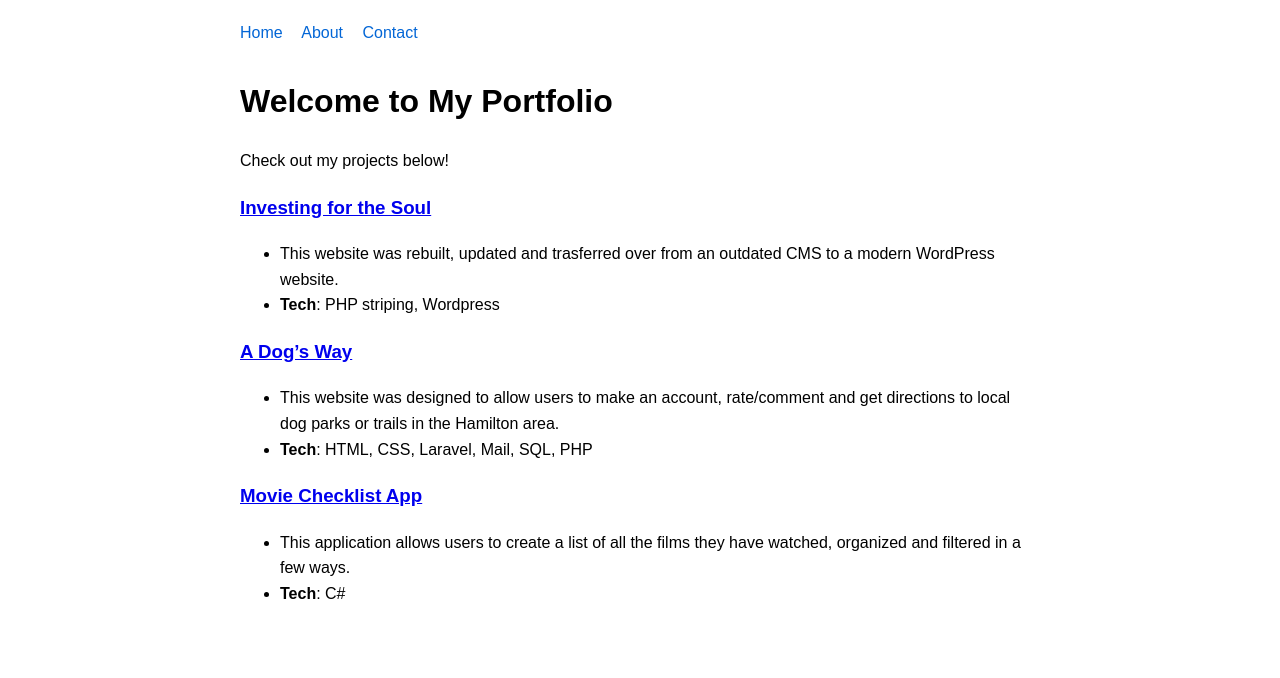
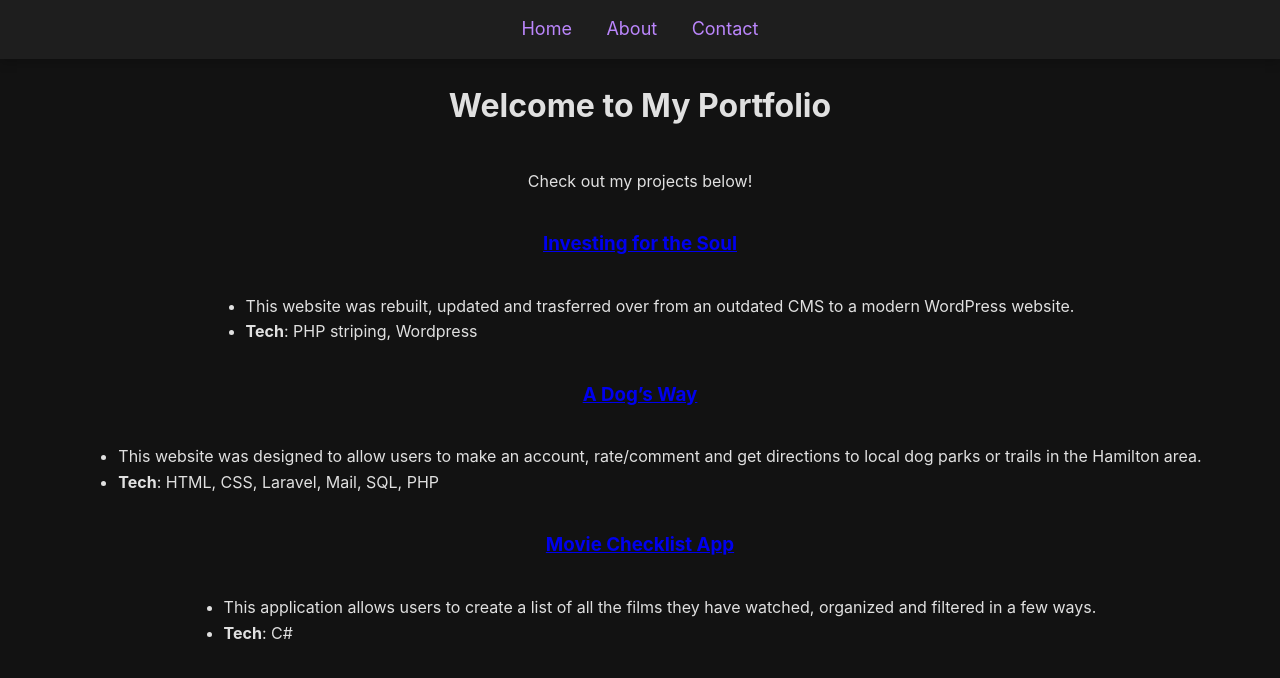
Before and after one commit to nolanhotrum/nolanhotrum.github.io, a Jekyll site: the page built from index.md, in a window 1280 px wide. Shown: the top 678 px of the page. Built offline with Jekyll 4.4.1, drawn with Linux system fonts in a browser that asks for light colours.

Commit message:
Update styles.css
Updating css styles.

```diff
--- a/assets/css/styles.css
+++ b/assets/css/styles.css
@@ -1,28 +1,88 @@
+/* Global Styles */
 body {
-  font-family: Arial, sans-serif;
-  max-width: 800px;
-  margin: 0 auto;
-  padding: 20px;
+  font-family: 'Inter', sans-serif;
+  background-color: #121212;
+  color: #e0e0e0;
+  margin: 0;
+  padding: 0;
+  display: flex;
+  flex-direction: column;
+  align-items: center;
+  justify-content: center;
   line-height: 1.6;
 }
 
+.container {
+  width: 90%;
+  max-width: 1000px;
+  padding: 20px;
+}
+
+/* Navigation */
 nav {
-  margin-bottom: 30px;
+  width: 100%;
+  background: #1e1e1e;
+  padding: 15px 0;
+  text-align: center;
+  box-shadow: 0 4px 10px rgba(0, 0, 0, 0.2);
 }
 
 nav a {
-  margin-right: 15px;
+  color: #bb86fc;
   text-decoration: none;
-  color: #0366d6;
+  margin: 0 15px;
+  font-size: 18px;
+  transition: color 0.3s ease-in-out;
 }
 
 nav a:hover {
+  color: #ffffff;
+}
+
+/* Sections */
+section {
+  margin: 40px 0;
+  padding: 20px;
+  background: #1e1e1e;
+  border-radius: 8px;
+  box-shadow: 0 4px 10px rgba(0, 0, 0, 0.2);
+}
+
+/* Project Cards */
+.project {
+  background: #232323;
+  padding: 20px;
+  border-radius: 8px;
+  margin-bottom: 20px;
+  box-shadow: 0 4px 10px rgba(0, 0, 0, 0.2);
+}
+
+.project h3 {
+  color: #bb86fc;
+}
+
+.project p {
+  font-size: 16px;
+  color: #b0b0b0;
+}
+
+.project a {
+  display: inline-block;
+  margin-top: 10px;
+  color: #03dac6;
+  text-decoration: none;
+  font-weight: bold;
+}
+
+.project a:hover {
   text-decoration: underline;
 }
 
-.project {
-  margin-bottom: 30px;
-  padding: 15px;
-  border: 1px solid #eee;
-  border-radius: 5px;
+/* Footer */
+footer {
+  margin-top: 40px;
+  padding: 20px;
+  text-align: center;
+  background: #1e1e1e;
+  color: #b0b0b0;
 }
```
